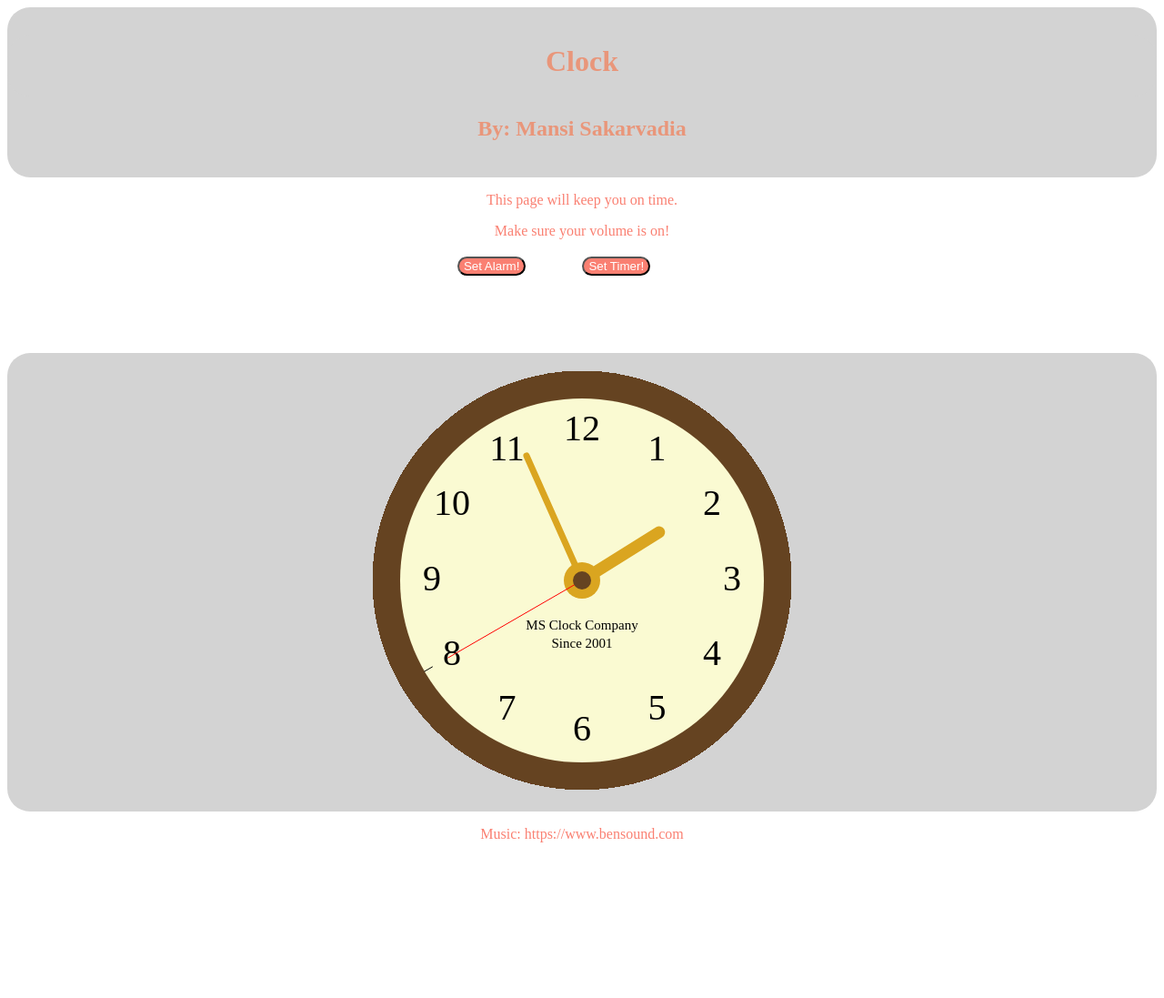
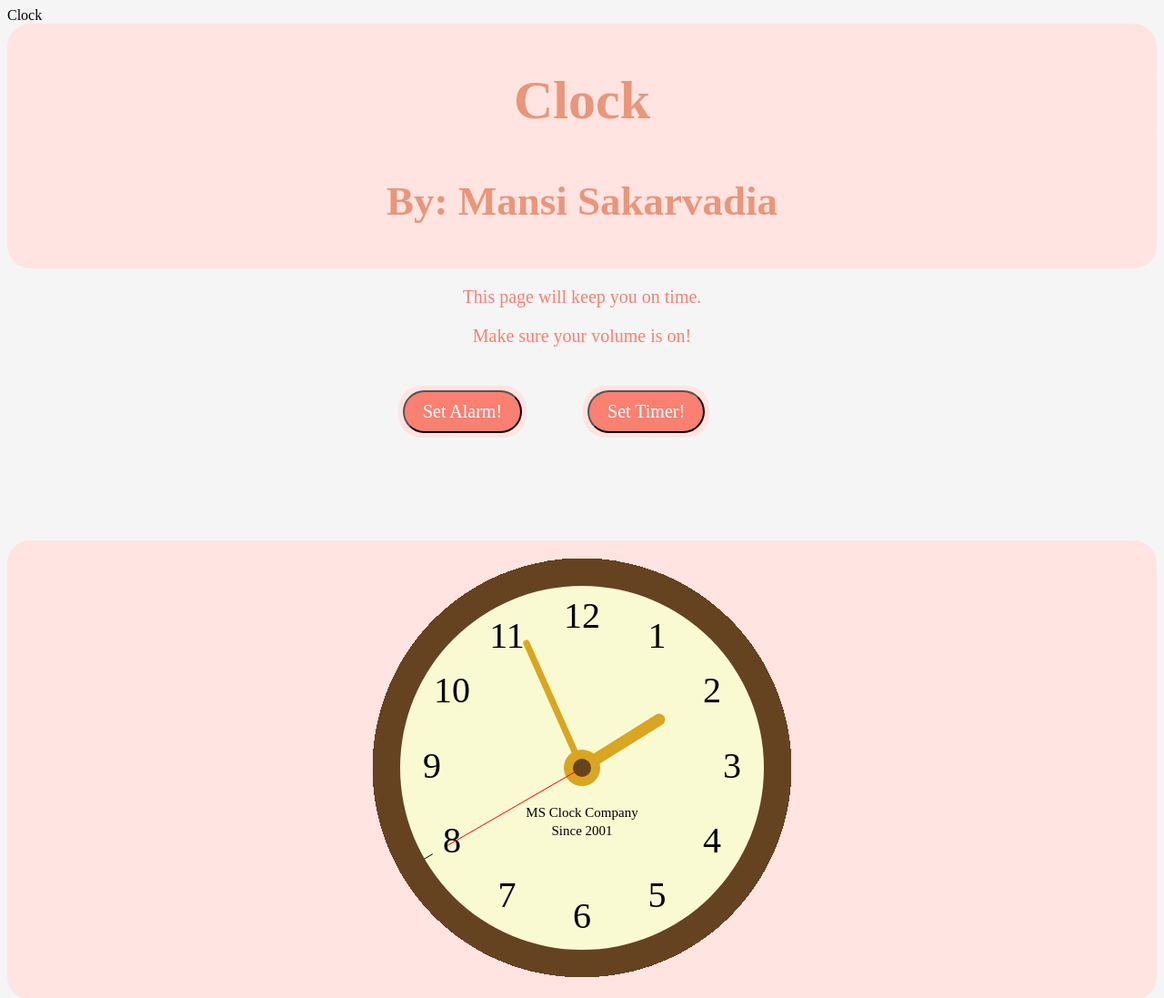
Before and after one commit to msakarvadia/Clock, a plain HTML site: page sakarvadia19mFPP1.html in a window 1280 px wide. Shown: the top 1097 px of the page at 91% size. Before the commit the page ends 942 px from the top, so only its background shows below. Drawn offline with Linux system fonts and the light colour scheme.

Commit message:
Page color scheme change.

```diff
--- a/sakarvadia19mFPP1.css
+++ b/sakarvadia19mFPP1.css
@@ -1,9 +1,15 @@
+header
+{
+    font-size: 30px;
+    font-family: "times new roman";
+}
+
 header, h1
 {
-  background-color: lightgray;
-  padding-top: 10px;
+  background-color: mistyrose;
+  padding-top: 5px;
   padding-right: 0px;
-  padding-bottom: 20px;/*adjust header */
+  padding-bottom: 10px;/*adjust header */
   padding-left: 0px;
   text-align: center;
   color: darksalmon;
@@ -20,17 +26,21 @@ table
   margin-left: auto;
   margin-right: auto;
 }
+body
+{
+    background-color: WhiteSmoke;
+}
 p
 {
   color: salmon;
   text-align: center;
-  padding-left: auto;
-  padding-right: auto;
+  font-size: 20px;
+  font-family: "times new roman";
 }
 .display
 {
   text-align: center;
-  background-color: lightgray;
+  background-color: mistyrose;
   border-radius: 25px;
   margin-left: auto;
   margin-right: auto;
@@ -47,16 +57,23 @@ table
 button
 {
     background-color: salmon;
+    font-size: 20px;
+    font-family: "times new roman";
     color: white;
+    margin: 5px;
     border-radius: 25px;
-    padding-left: 5px;
-    padding-right: 5px;
+    padding-left: 20px;
+    padding-top: 10px;
+    padding-bottom: 10px;
+    padding-right: 20px;
     text-align: center;
-
+    display: inline-block;
 }
 td
 {
   text-align: center;
+  margin-left: auto;
+  margin-right: auto;
   padding: auto;
 }
 #Aconfirm, #Tconfirm
--- a/sakarvadia19mFPP1.html
+++ b/sakarvadia19mFPP1.html
@@ -2,7 +2,7 @@
 <html>
   <head>
     <meta charset="utf-8"/>
-    <title>Clock</title>
+    <title.>Clock</title>
     <link rel="stylesheet" href="sakarvadia19mFPP1.css">
     <script src="sakarvadia19mFPP1.js"></script>
   </head>
@@ -15,18 +15,18 @@
     <p>Make sure your volume is on!</p>
     <table>
       <tr>
-        <td><button type="button" id="alarmButton">Set Alarm!</button></td>
-        <td><button type="button" id="timerButton">Set Timer!</button></td>
+        <td><p class="display"><button type="button" id="alarmButton">Set Alarm!</button></p></td>
+        <td><p class="display"><button type="button" id="timerButton">Set Timer!</button></p></td>
         <!--/*LET THEM ADD A REMINDER!!!!*/-->
       <tr>
       <tr><td id="Aconfirm"></td><td id="Tconfirm"></td></tr>
       <tr>
-        <td><p><button type="button" id="stopAlarmButton">Stop Alarm</button></p></td>
-        <td><p><button type="button" id="stopTimerButton">Stop Timer</button></p></td>
+        <td><p class="display"><button type="button" id="stopAlarmButton">Stop Alarm</button></p></td>
+        <td><p class="display"><button type="button" id="stopTimerButton">Stop Timer</button></p></td>
         <td colspan="2" id="timezone"></td>
       <tr>
     </table>
-    <p class="display"><canvas width= "800" height = "500" id="canvas">Your browser does not support the HTML5 canvas tag.</canvas></p>
+    <p class="display"><canvas width= "500" height = "500" id="canvas">Your browser does not support the HTML5 canvas tag.</canvas></p>
     <p>Music: https://www.bensound.com</p>
 
   </body>
```
